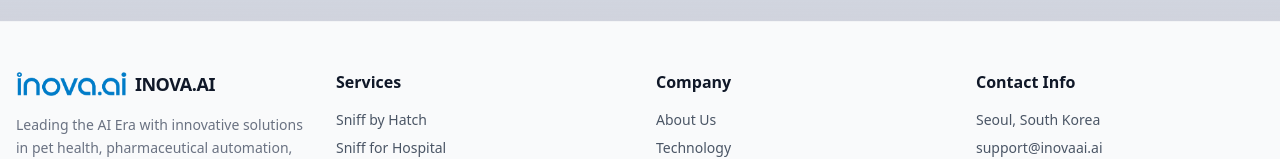
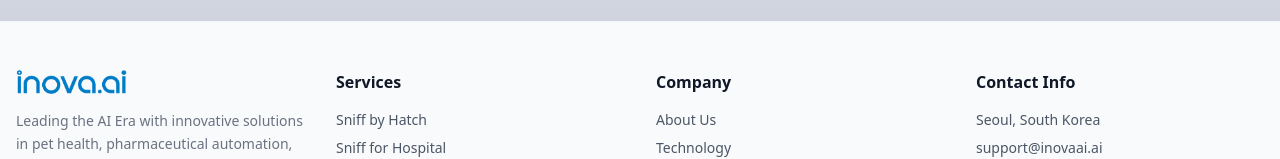
Before and after one commit to pdol1114-bit/inovaaiweb, a Next.js app: page / in a window 1280 px wide. Shown: the part 2692-2851 px from the top of the page. Built offline with nearby package versions, Linux system fonts and the light colour scheme.

Commit message:
style: remove text logo from footer

```diff
--- a/src/components/layout/footer.tsx
+++ b/src/components/layout/footer.tsx
@@ -6,15 +6,12 @@ export function Footer() {
             <div className="container mx-auto px-4">
                 <div className="grid grid-cols-1 md:grid-cols-4 gap-8 mb-12">
                     <div className="col-span-1 md:col-span-1">
-                        <Link href="/" className="flex items-center space-x-2 mb-4">
+                        <Link href="/" className="flex items-center mb-4">
                             <img
                                 src="/logos/inova-blue.png"
                                 alt="INOVA.AI"
                                 className="h-6 w-auto"
                             />
-                            <span className="font-bold text-lg tracking-tight text-gray-900">
-                                INOVA.AI
-                            </span>
                         </Link>
                         <p className="text-gray-500 text-sm leading-relaxed">
                             Leading the AI Era with innovative solutions in pet health, pharmaceutical automation, and industrial simulation.
```
